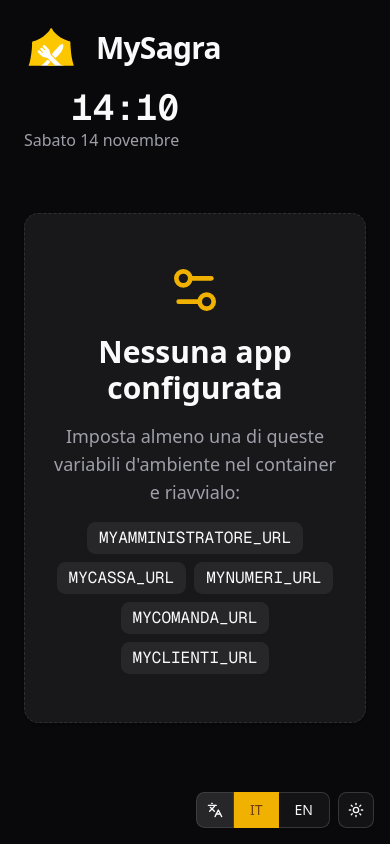
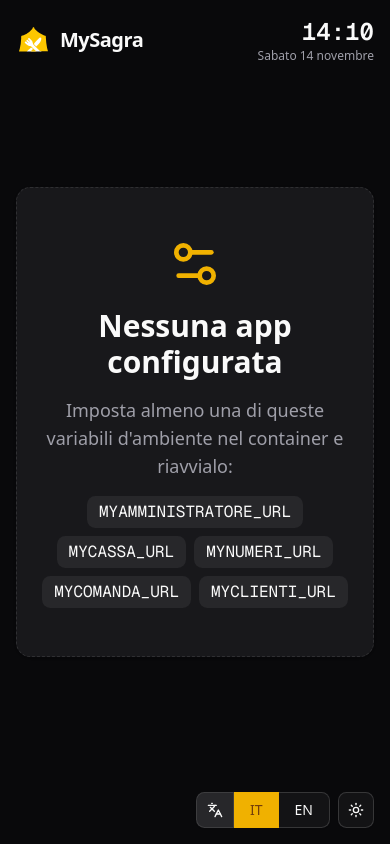
Before and after one commit to MySagra/mykiosk, a Next.js app: page / in a window 390 px wide. Built offline with nearby package versions, Linux system fonts and the light colour scheme.

Commit message:
refactor of ui for mobile devices

```diff
--- a/app/page.tsx
+++ b/app/page.tsx
@@ -14,10 +14,10 @@ export default async function KioskPage() {
 
   return (
     <div className="flex min-h-dvh flex-col">
-      <header className="flex flex-wrap items-center justify-between gap-x-6 gap-y-3 px-6 py-5 sm:px-10 short:py-3">
-        <div className="flex min-w-0 items-center gap-4">
-          <Logo className="size-14 shrink-0" width={56} height={56} />
-          <h1 className="text-3xl font-bold tracking-tight sm:text-4xl">
+      <header className="flex items-center justify-between gap-x-3 gap-y-3 px-4 py-4 sm:flex-wrap sm:gap-x-6 sm:px-6 sm:py-5 md:px-10 short:py-3">
+        <div className="flex min-w-0 items-center gap-2 sm:gap-4">
+          <Logo className="size-9 shrink-0 sm:size-14" width={56} height={56} />
+          <h1 className="text-xl font-bold tracking-tight sm:text-4xl">
             MySagra
           </h1>
         </div>
@@ -25,7 +25,7 @@ export default async function KioskPage() {
       </header>
 
       {/* pb-20: spazio in fondo per il selettore lingua (fixed). */}
-      <main className="flex flex-1 flex-col justify-center px-6 pb-20 sm:px-10 short:pb-16">
+      <main className="flex flex-1 flex-col justify-center px-4 pb-20 sm:px-6 md:px-10 short:pb-16">
         {config.apps.length > 0 ? (
           <AppGrid apps={config.apps} checkIntervalSec={config.checkIntervalSec} />
         ) : (
--- a/components/kiosk/app-grid.tsx
+++ b/components/kiosk/app-grid.tsx
@@ -96,7 +96,7 @@ export function AppGrid({
   const showStatus = checkIntervalSec > 0;
 
   return (
-    <ul className={cn("grid w-full grid-cols-1 gap-6", gridColumns(apps.length))}>
+    <ul className={cn("grid w-full grid-cols-1 gap-3 sm:gap-6", gridColumns(apps.length))}>
       {apps.map((app, index) => (
         <li key={app.id} className={lastItemClass(apps.length, index)}>
           <AppCard
@@ -121,7 +121,14 @@ function AppCard({ app, status }: { app: KioskApp; status?: Status }) {
       draggable={false}
       aria-label={`${app.name}${description ? `: ${description}` : ""}${status ? ` (${statusLabel})` : ""}`}
       className={cn(
-        "@container group relative flex h-full min-h-56 flex-col gap-5 overflow-hidden rounded-2xl border bg-card p-7 text-card-foreground shadow-sm short:min-h-0 short:gap-3 short:p-4",
+        "@container group relative flex h-full overflow-hidden border bg-card text-card-foreground shadow-sm",
+        // Telefono: una riga compatta (logo, nome, stato), così tutte le app
+        // stanno nello schermo senza scorrere.
+        "items-center gap-3 rounded-xl p-3",
+        // Tablet: card compatte in griglia.
+        "sm:flex-col sm:items-stretch sm:gap-3 sm:rounded-2xl sm:p-4",
+        // Desktop / kiosk: card grandi, compatte solo sugli schermi bassi.
+        "lg:min-h-56 lg:gap-5 lg:p-7 short:lg:min-h-0 short:lg:gap-3 short:lg:p-4",
         // Hover leggero (solo dove esiste un puntatore): la card si alza di
         // poco, ombra più marcata e bordo giallo MySagra tenue.
         "transition-[transform,box-shadow,border-color,background-color] duration-200 ease-out",
@@ -130,12 +137,12 @@ function AppCard({ app, status }: { app: KioskApp; status?: Status }) {
         "outline-none focus-visible:ring-4 focus-visible:ring-primary/40",
       )}
     >
-      <div className="flex items-start justify-between gap-4">
+      <div className="flex shrink-0 items-start justify-between gap-4">
         {/* Riquadro uguale per tutte le app, dello stesso colore dello sfondo
             pagina (su cui sta anche il logo MySagra in alto). */}
         <span
           className={cn(
-            "flex size-24 shrink-0 items-center justify-center rounded-3xl border bg-background short:size-14 short:rounded-2xl",
+            "flex size-12 shrink-0 items-center justify-center rounded-xl border bg-background sm:size-14 sm:rounded-2xl lg:size-24 lg:rounded-3xl short:lg:size-14 short:lg:rounded-2xl",
             offline && "opacity-40 grayscale",
           )}
         >
@@ -146,13 +153,13 @@ function AppCard({ app, status }: { app: KioskApp; status?: Status }) {
             height={96}
             unoptimized
             draggable={false}
-            // Riempie il riquadro (96px meno il bordo) in entrambe le
-            // dimensioni: niente logo schiacciato né warning di next/image.
+            // Riempie il riquadro (meno il bordo) in entrambe le dimensioni:
+            // niente logo schiacciato né warning di next/image.
             className="size-full"
           />
         </span>
         {status && (
-          <Badge variant="outline" className="gap-2 px-3 py-1 text-sm">
+          <Badge variant="outline" className="hidden gap-2 px-3 py-1 text-sm sm:inline-flex">
             <span className={cn("size-3 rounded-full", STATUS_DOT[status])} aria-hidden />
             {statusLabel}
           </Badge>
@@ -161,18 +168,29 @@ function AppCard({ app, status }: { app: KioskApp; status?: Status }) {
 
       <div
         className={cn(
-          "flex flex-1 items-end justify-between gap-4",
+          "flex min-w-0 flex-1 items-center justify-between gap-3 sm:items-end sm:gap-4",
           offline && "opacity-40",
         )}
       >
         <div className="min-w-0">
-          <h2 className="text-lg font-semibold tracking-tight break-words @3xs:text-xl @2xs:text-2xl @xs:text-3xl @md:text-4xl">{app.name}</h2>
+          <h2 className="flex items-center gap-2 text-lg font-semibold tracking-tight break-words sm:block sm:text-lg @3xs:sm:text-xl @2xs:sm:text-2xl @xs:sm:text-3xl @md:sm:text-4xl">
+            {app.name}
+            {/* Sul telefono lo stato è solo un pallino accanto al nome. */}
+            {status && (
+              <span
+                className={cn("size-2.5 shrink-0 rounded-full sm:hidden", STATUS_DOT[status])}
+                aria-hidden
+              />
+            )}
+          </h2>
           {description && (
-            <p className="mt-2 text-lg text-muted-foreground short:mt-1 short:text-base">{description}</p>
+            <p className="hidden text-muted-foreground sm:mt-1 sm:block sm:text-base sm:whitespace-normal lg:mt-2 lg:text-lg short:lg:mt-1 short:lg:text-base">
+              {description}
+            </p>
           )}
         </div>
         <ChevronRight
-          className="size-10 shrink-0 text-muted-foreground transition-[transform,color] duration-200 ease-out group-hover:translate-x-1 group-hover:text-foreground group-active:translate-x-1"
+          className="size-5 shrink-0 text-muted-foreground transition-[transform,color] duration-200 ease-out group-hover:translate-x-1 group-hover:text-foreground group-active:translate-x-1 sm:size-8 lg:size-10"
           aria-hidden
         />
       </div>
--- a/components/kiosk/clock.tsx
+++ b/components/kiosk/clock.tsx
@@ -43,7 +43,7 @@ export function Clock() {
 
   return (
     <div className="shrink-0 text-right" aria-live="off">
-      <div className="font-mono text-4xl font-semibold tabular-nums sm:text-5xl">
+      <div className="font-mono text-2xl font-semibold tabular-nums sm:text-5xl">
         {hours}
         <span
           className={cn(
@@ -55,7 +55,7 @@ export function Clock() {
         </span>
         {minutes}
       </div>
-      <div className="text-base text-muted-foreground first-letter:uppercase sm:text-lg">
+      <div className="text-xs text-muted-foreground first-letter:uppercase sm:text-lg">
         {now ? dateFormat.format(now) : " "}
       </div>
     </div>
--- a/next.config.ts
+++ b/next.config.ts
@@ -3,6 +3,8 @@ import type { NextConfig } from "next";
 const nextConfig: NextConfig = {
   output: "standalone",
   poweredByHeader: false,
+  // Niente AGENTS.md generato da `next dev` quando rileva un assistente AI.
+  agentRules: false,
 };
 
 export default nextConfig;
```
